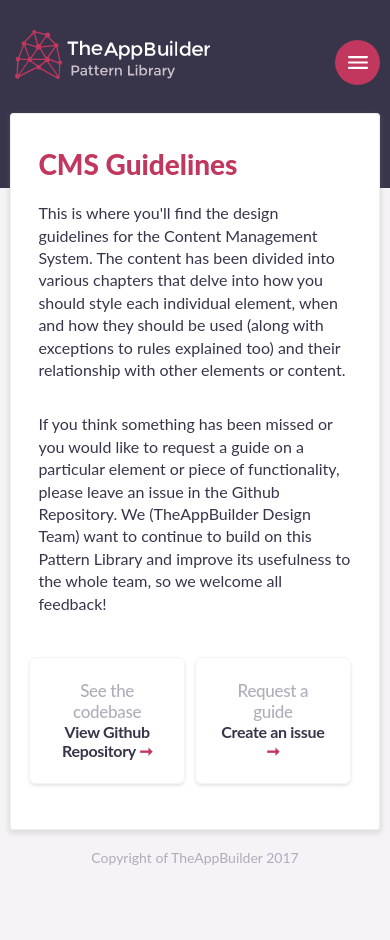
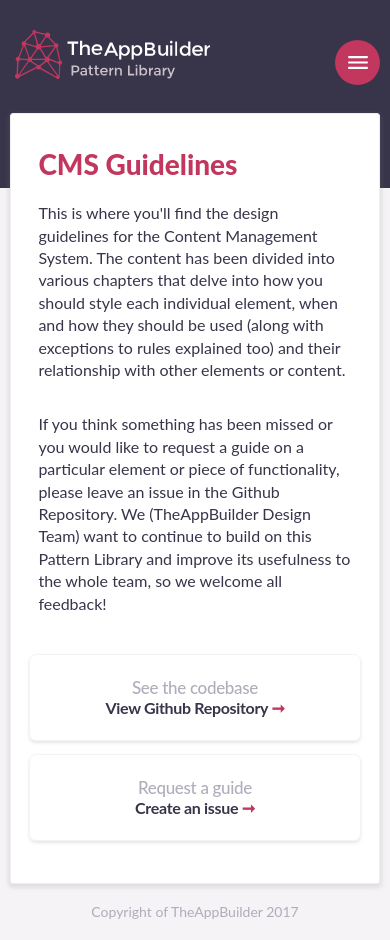
Before and after one commit to TheAppBuilderTeam/tab-pattern-library, a Jekyll site: the page built from cms/index.html, in a window 390 px wide. Built offline with Jekyll 4.4.1, drawn with Linux system fonts in a browser that asks for light colours; some web fonts are replaced; before the commit the page ends 900 px from its top, so only the background shows below that.

Commit message:
fixing mobile styles for content block half divs

```diff
--- a/_sass/_responsify.scss
+++ b/_sass/_responsify.scss
@@ -45,10 +45,10 @@
   }
 
   .main__content img{
-  	width: 90%;
+  	width: 100%;
   }
 
-  .main__content__block__third{
+  .main__content__block__third, .main__content__block__half{
     width: 100%;
     margin: 2% 0;
   }
```
